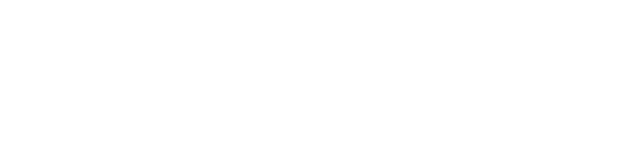
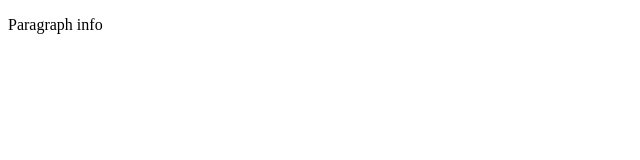
Before and after one commit to CheeVang/cheevang.github.io, a plain HTML site: page index.html in a window 1280 px wide. Shown: the whole page, without its empty margins (0-640 px from the left). Drawn offline with Linux system fonts and the light colour scheme.

Commit message:
Update index.html

```diff
--- a/index.html
+++ b/index.html
@@ -2,3 +2,9 @@
 <html>
   <head>
     <title> CHEE VANG </title>
+  </head>
+
+  <body>
+    <p>Paragraph info </p>
+  </body>
+</html>
```
